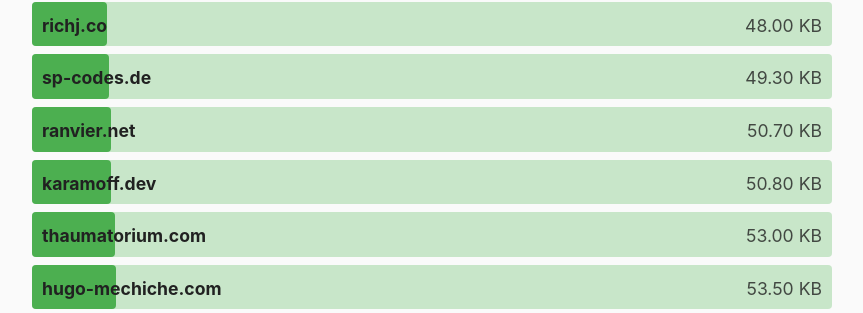
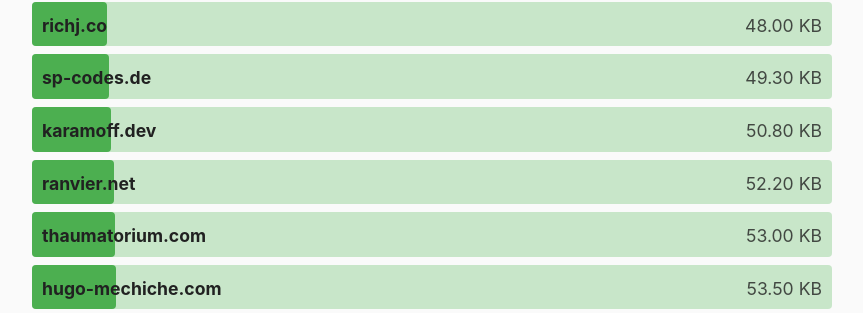
Before and after one commit to kevquirk/512kb.club, a Jekyll site: the page built from index.md, in a window 1280 px wide and 900 px high, scrolled down 8531 px. Shown: the part 140-453 px from the top of the window, without its empty margins (208-1071 px from the left). Built offline with Jekyll 4.4.1, drawn with Linux system fonts in a browser that asks for light colours.

Commit message:
Updated site size
https://gtmetrix.com/reports/ranvier.net/eVskoErJ/

```diff
--- a/_data/sites.yml
+++ b/_data/sites.yml
@@ -1235,7 +1235,7 @@
 
 - domain: ranvier.net
   url: https://ranvier.net/
-  size: 50.7
+  size: 52.2
   last_checked: 2021-11-22
 
 - domain: rav3ndust.xyz
```
